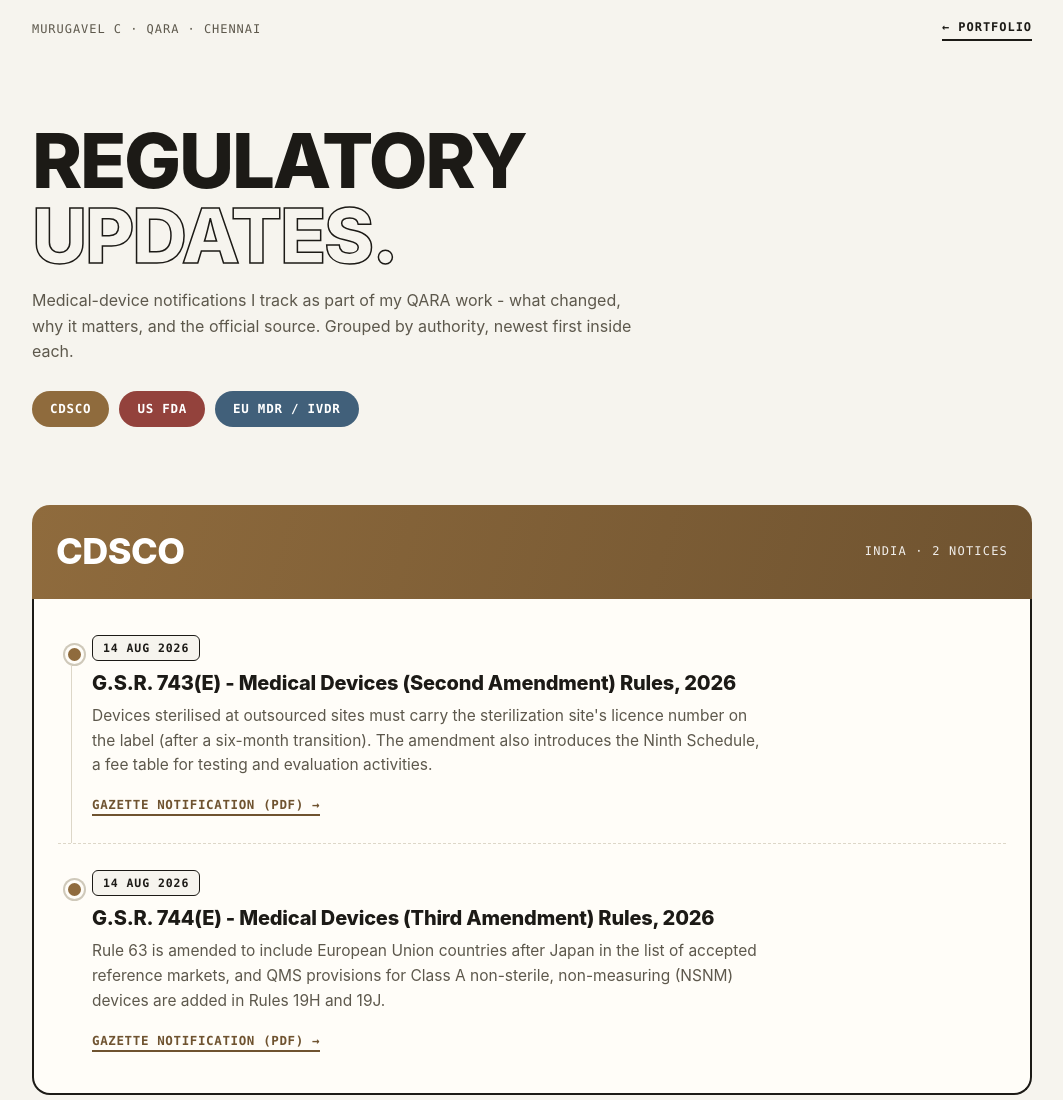
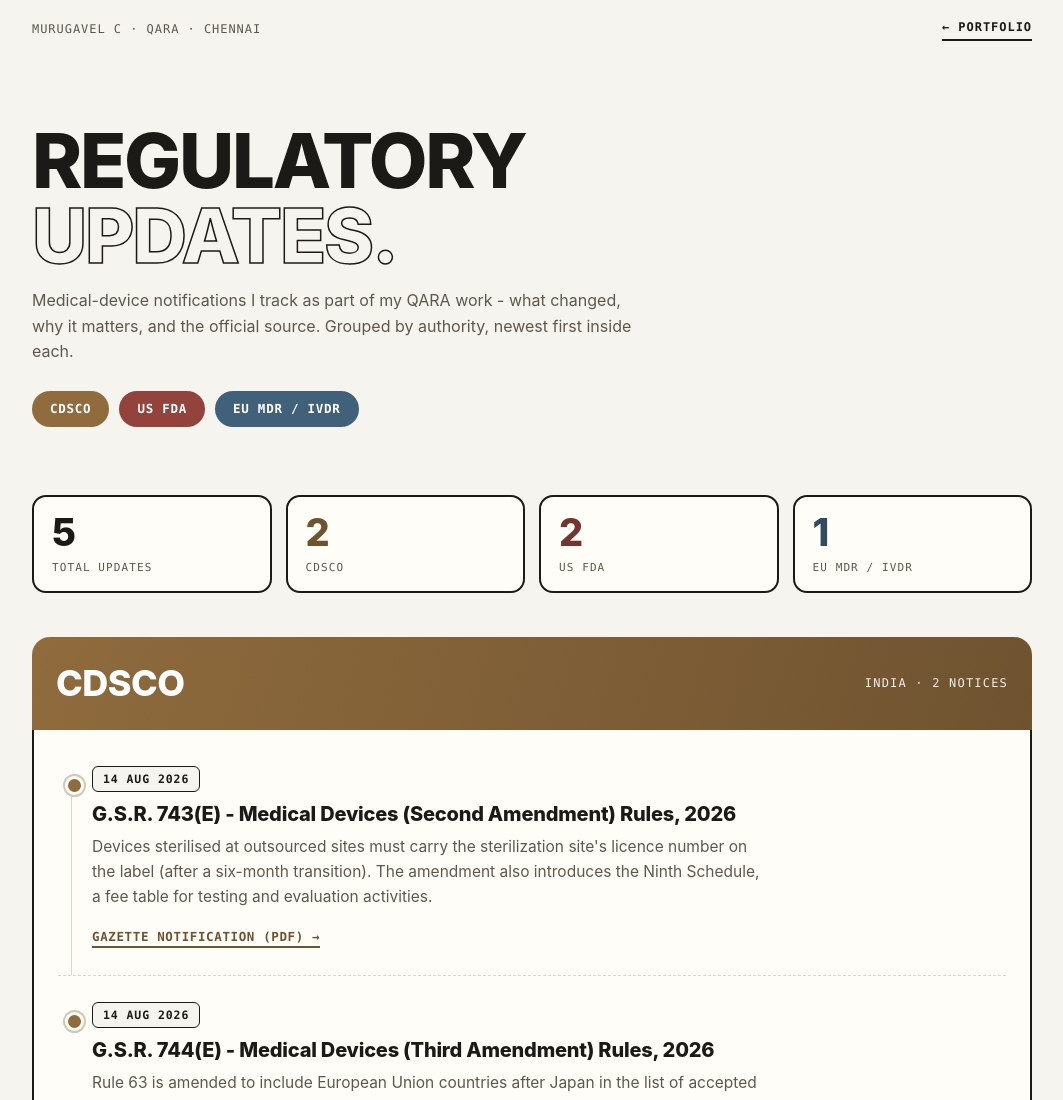
Before and after one commit to murugavel-c/murugavel-c.github.io, a plain HTML site: page updates.html in a window 1280 px wide. Shown: the top 1100 px of the page, without its empty margins (108-1171 px from the left). Drawn offline with Linux system fonts and the light colour scheme.

Commit message:
Updates page: add stats dashboard

```diff
--- a/updates.html
+++ b/updates.html
@@ -63,6 +63,33 @@ a { color: inherit; }
 .jump .c-cdsco { background: var(--cdsco); }
 .jump .c-fda { background: var(--fda); }
 .jump .c-eu { background: var(--eu); }
+
+
+/* stats dashboard */
+.dash {
+    display: grid; grid-template-columns: repeat(4, 1fr); gap: 14px;
+    margin: 34px 0 0;
+}
+.stat {
+    background: #fffdf8;
+    border: 2px solid var(--ink); border-radius: 14px;
+    padding: 16px 18px 14px;
+}
+.stat .num {
+    display: block; font-size: clamp(28px, 4vw, 38px); font-weight: 800;
+    line-height: 1; letter-spacing: -0.02em;
+}
+.stat .lbl {
+    display: block; margin-top: 8px;
+    font-family: var(--mono); font-size: 11px; letter-spacing: 0.1em;
+    text-transform: uppercase; color: var(--ink-2);
+}
+.stat.cdsco .num { color: var(--cdsco-deep); }
+.stat.fda .num { color: var(--fda-deep); }
+.stat.eu .num { color: var(--eu-deep); }
+@media (max-width: 639px) {
+    .dash { grid-template-columns: repeat(2, 1fr); }
+}
 
 /* authority bands */
 .band {
@@ -167,6 +194,14 @@ a { color: inherit; }
         </nav>
     </header>
 
+    <section class="dash">
+<!-- ==== DASHBOARD COUNTS: update in the same edit that prepends entries (append-only, counts only go up) ==== -->
+        <div class="stat"><span class="num">5</span><span class="lbl">Total updates</span></div>
+        <div class="stat cdsco"><span class="num">2</span><span class="lbl">CDSCO</span></div>
+        <div class="stat fda"><span class="num">2</span><span class="lbl">US FDA</span></div>
+        <div class="stat eu"><span class="num">1</span><span class="lbl">EU MDR / IVDR</span></div>
+    </section>
+
     <section id="cdsco">
         <div class="band cdsco">
             <h2>CDSCO</h2>
```
